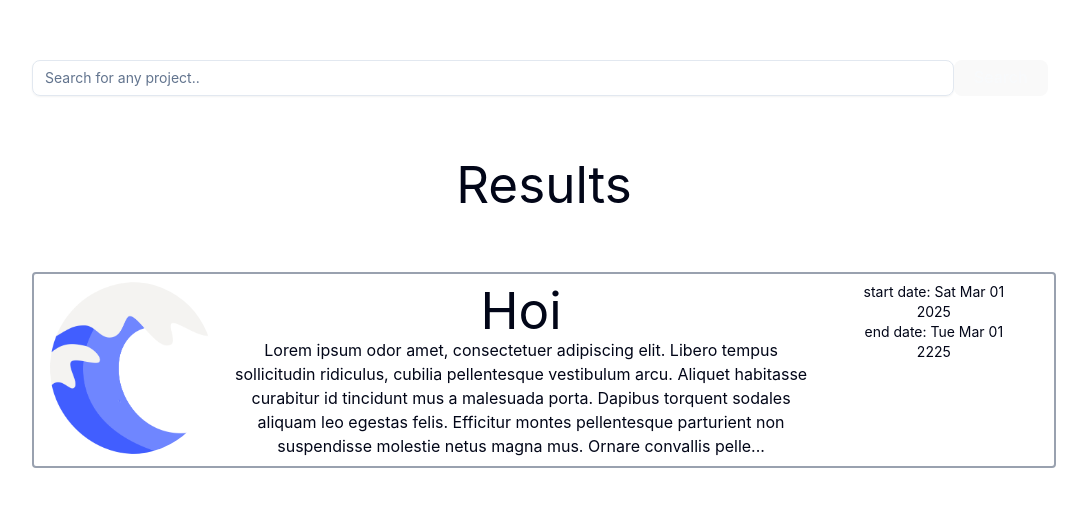
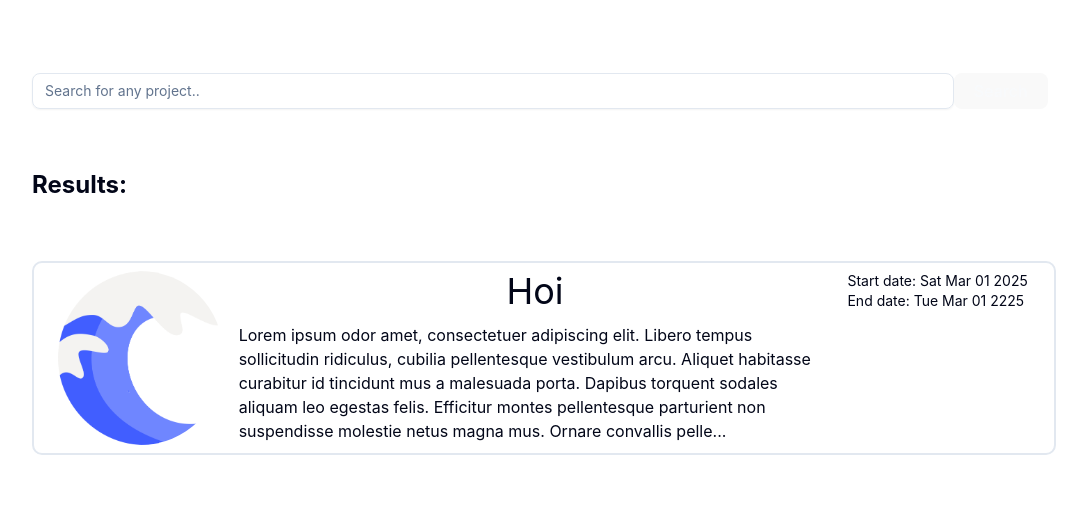
Before and after one commit to team-golfslag/Conflux-web, a React (Vite) app: page /projects/search in a window 1280 px wide. Shown: the part 136-642 px from the top of the page, without its empty margins (96-1183 px from the left). Built offline with nearby package versions, Linux system fonts and the light colour scheme.

Commit message:
refactor: Made the styling better

```diff
--- a/src/pageComponents/ProjectCard.tsx
+++ b/src/pageComponents/ProjectCard.tsx
@@ -8,17 +8,17 @@ const truncater = (str: string, length: number) => {
     return str.substring(0, Math.min(str.length, length)) + "...";
 }
 const ProjectCard = ({project}: ProjectCardProps) => {
-    return <div className="bg-white max-w-5xl rounded border-2 border-gray-400 px-4 py-2 flex">
-                <div className="w-1/6">
+    return <div className="bg-white max-w-5xl rounded-lg border-2 border-border px-4 py-2 flex duration-300 hover:shadow-lg hover:shadow-gray-300 hover:border-purple-700">
+                <div className="w-1/6 mx-2">
                     <img className="rounded-full" src="/src/assets/Golfslag.png" alt="team photo"/>
                 </div>
-        <div className="mx-4 w-3/5">
-            <h1>{project.title}</h1>
-                    <p className="text-base">{truncater(project.description as string, 350)}</p>
+        <div className="mx-2 w-3/5">
+            <h2 className="text-4xl mb-3">{project.title}</h2>
+                    <p className="text-base text-left">{truncater(project.description as string, 350)}</p>
                 </div>
-                <div className="mx-4">
-                    <p className="text-sm">start date: {project.startDate?.toDateString()}</p>
-                    <p className="text-sm">end date: {project.endDate?.toDateString()}</p>
+                <div className="mx-2">
+                    <p className="text-sm text-left">Start date: {project.startDate?.toDateString()}</p>
+                    <p className="text-sm text-left">End date: {project.endDate?.toDateString()}</p>
                 </div>
             </div>
 }
--- a/src/pages/ProjectSearchPage.tsx
+++ b/src/pages/ProjectSearchPage.tsx
@@ -47,7 +47,7 @@ const ProjectSearchBar = () => {
             <Button type="submit">Search</Button>
         </div>
         <div>
-            <h1 className= "mb-15">Results</h1>
+            <h2 className= "mb-15 text-left text-2xl font-bold">Results:</h2>
             <ProjectCard project={pro}/>
         </div>
 
```
